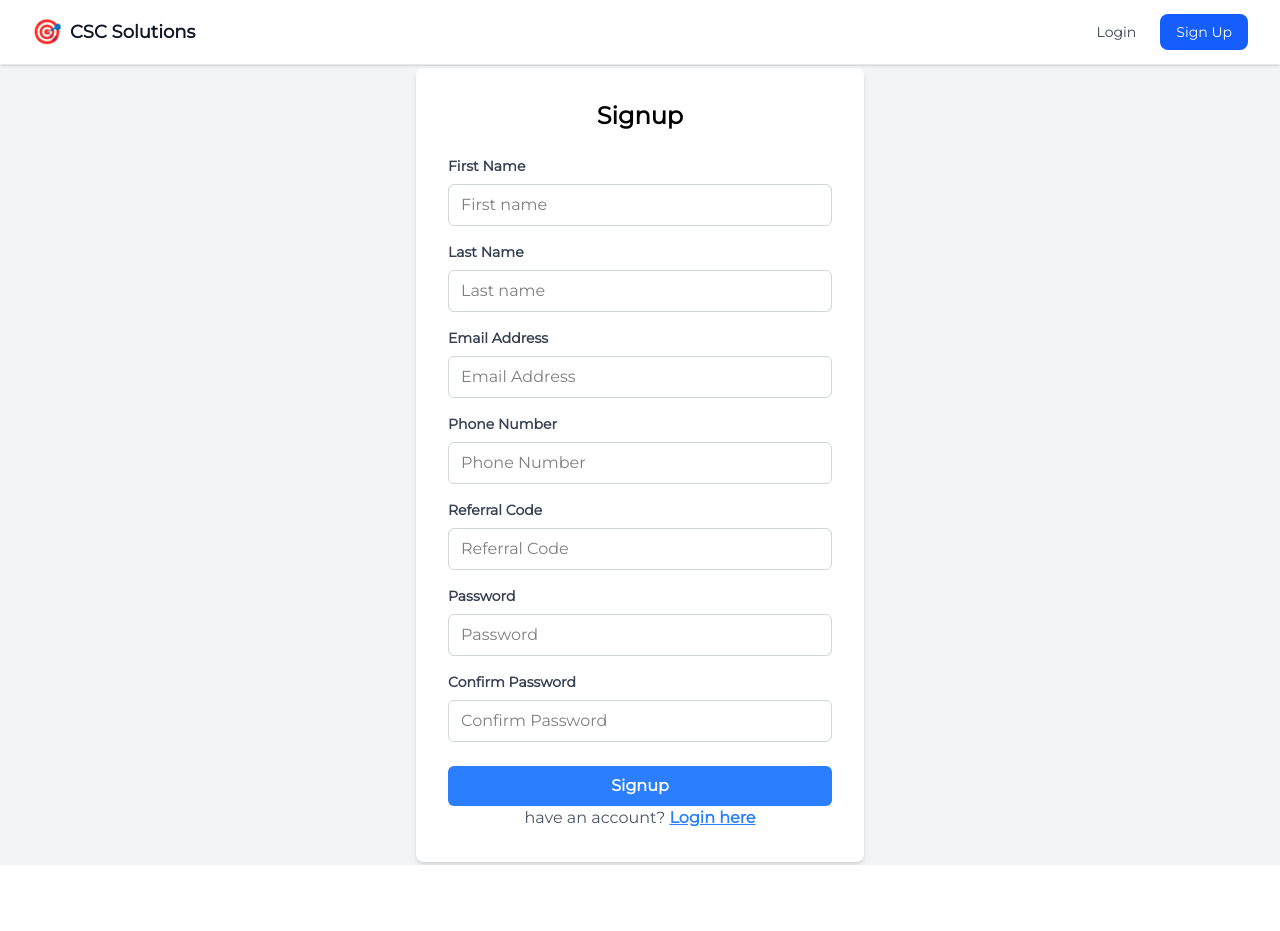
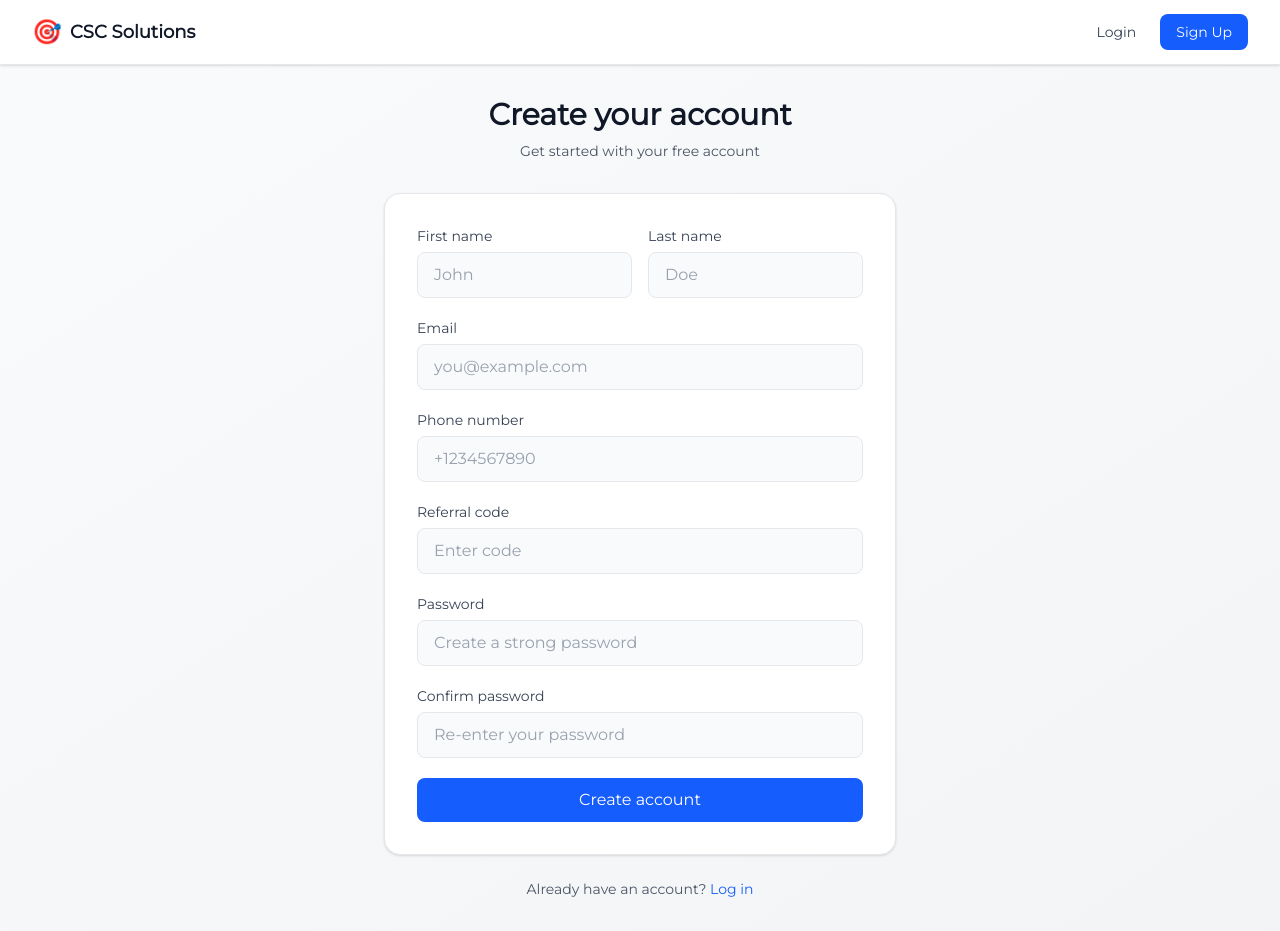
Before and after one commit to dipu-developer/csc-frontend, a React (Vite) app: page /signup in a window 1280 px wide. Before the commit the page ends 865 px from the top, so only its background shows below. Built offline with nearby package versions, Linux system fonts and the light colour scheme.

Commit message:
Changed Login and SignUp UI

```diff
--- a/src/Pages/Login.jsx
+++ b/src/Pages/Login.jsx
@@ -66,50 +66,74 @@ function Login() {
 	};
 
 	return (
-		<div className="min-h-screen flex w-full items-center justify-center bg-gray-100">
-			<div className="bg-white p-8 rounded-lg shadow-md w-full max-w-md">
-				<h2 className="text-2xl font-bold mb-6 text-center">Login</h2>
-				<form onSubmit={handleLogin}>
-					<div className="mb-4">
-						<label className="block text-gray-700 text-sm font-bold mb-2">
-							Email Address
+		<div className="min-h-screen w-full flex items-center justify-center bg-linear-to-br from-gray-50 to-gray-100 px-4">
+			<div className="w-full max-w-md">
+				<div className="text-center mb-8">
+					<h1 className="text-3xl font-semibold text-gray-900 mb-2">
+						Welcome back
+					</h1>
+					<p className="text-gray-600 text-sm">
+						Sign in to continue to your account
+					</p>
+				</div>
+
+				<div className="bg-white rounded-2xl shadow-sm border border-gray-200 p-8">
+					<form onSubmit={handleLogin} className="space-y-5">
+						<div>
+							<label
+								htmlFor="email"
+								className="block text-sm font-medium text-gray-700 mb-1.5"
+							>
+								Email
 							</label>
 							<input
+								id="email"
 								type="email"
 								name="email"
 								value={formData.email}
 								onChange={handleChange}
-							className="w-full px-3 py-2 border border-gray-300 rounded-md focus:outline-none focus:ring-2 focus:ring-blue-500"
-							placeholder="Email Address"
+								className="w-full px-4 py-2.5 bg-gray-50 border border-gray-200 rounded-lg focus:outline-none focus:ring-2 focus:ring-blue-500 focus:border-transparent transition-all text-gray-900 placeholder-gray-400"
+								placeholder="you@example.com"
 								required
 							/>
 						</div>
 
-					<div className="mb-6">
-						<label className="block text-gray-700 text-sm font-bold mb-2">
+						<div>
+							<label
+								htmlFor="password"
+								className="block text-sm font-medium text-gray-700 mb-1.5"
+							>
 								Password
 							</label>
 							<div className="relative">
 								<input
+									id="password"
 									type={showPassword ? "text" : "password"}
 									name="password"
 									value={formData.password}
 									onChange={handleChange}
-								className="w-full px-3 py-2 border border-gray-300 rounded-md focus:outline-none focus:ring-2 focus:ring-blue-500 pr-10"
-								placeholder="Password"
+									className="w-full px-4 py-2.5 bg-gray-50 border border-gray-200 rounded-lg focus:outline-none focus:ring-2 focus:ring-blue-500 focus:border-transparent transition-all text-gray-900 placeholder-gray-400 pr-11"
+									placeholder="Enter your password"
 									required
 								/>
 								<button
 									type="button"
-								onClick={() => setShowPassword(!showPassword)}
-								className="absolute inset-y-0 right-0 px-3 flex items-center text-gray-500 hover:text-gray-700 focus:outline-none"
+									onClick={() =>
+										setShowPassword(!showPassword)
+									}
+									className="absolute right-3 top-1/2 -translate-y-1/2 text-gray-400 hover:text-gray-600 focus:outline-none transition-colors"
+									aria-label={
+										showPassword
+											? "Hide password"
+											: "Show password"
+									}
 								>
 									{showPassword ? (
 										<svg
 											xmlns="http://www.w3.org/2000/svg"
 											fill="none"
 											viewBox="0 0 24 24"
-										strokeWidth={1.5}
+											strokeWidth={2}
 											stroke="currentColor"
 											className="w-5 h-5"
 										>
@@ -124,7 +148,7 @@ function Login() {
 											xmlns="http://www.w3.org/2000/svg"
 											fill="none"
 											viewBox="0 0 24 24"
-										strokeWidth={1.5}
+											strokeWidth={2}
 											stroke="currentColor"
 											className="w-5 h-5"
 										>
@@ -142,28 +166,32 @@ function Login() {
 									)}
 								</button>
 							</div>
+						</div>
+
 						{error && (
-							<p className="text-red-500 text-sm mt-1">{error}</p>
+							<div className="bg-red-50 border border-red-200 text-red-700 px-4 py-3 rounded-lg text-sm">
+								{error}
+							</div>
 						)}
-					</div>
 
 						<button
 							type="submit"
-						className="w-full bg-blue-500 text-white font-bold py-2 px-4 rounded-md hover:bg-blue-600 transition duration-200 mb-4"
+							className="w-full bg-blue-600 text-white font-medium py-2.5 rounded-lg hover:bg-blue-700 focus:outline-none focus:ring-2 focus:ring-blue-500 focus:ring-offset-2 transition-colors"
 						>
-						Login
+							Log in
 						</button>
 					</form>
+				</div>
 
-				<div className="text-center">
-					<span className="text-gray-600">No account? </span>
+				<p className="text-center mt-6 text-sm text-gray-600">
+					Don't have an account?{" "}
 					<Link
 						to="/signup"
-						className="text-blue-500 font-bold hover:text-blue-700 underline cursor-pointer"
+						className="text-blue-600 font-medium hover:text-blue-700 transition-colors"
 					>
-						Signup here
+						Sign up
 					</Link>
-				</div>
+				</p>
 			</div>
 		</div>
 	);
--- a/src/Pages/Signup.jsx
+++ b/src/Pages/Signup.jsx
@@ -12,6 +12,7 @@ function Signup() {
 		confirmPassword: "",
 		referralCode: "",
 	});
+	const [error, setError] = useState("");
 
 	const navigate = useNavigate();
 
@@ -21,13 +22,14 @@ function Signup() {
 			...prevData,
 			[name]: value,
 		}));
+		setError("");
 	};
 
 	const handleSignup = async (e) => {
 		e.preventDefault();
 
 		if (formData.password !== formData.confirmPassword) {
-			alert("Passwords do not match");
+			setError("Passwords do not match");
 			return;
 		}
 
@@ -74,146 +76,191 @@ function Signup() {
 				let errorMessage = data.message || "Signup failed";
 				if (data.errors) {
 					const errorDetails = Object.entries(data.errors)
-						.map(([field, msgs]) => `${field}: ${msgs}`)
+						.map(([field, msgs]) => `${field}: ${msgs.join(", ")}`)
 						.join("\n");
 					errorMessage += `\n${errorDetails}`;
 				}
-				alert(errorMessage);
+				setError(errorMessage);
 			} else {
-				alert("An error occurred. Please try again.");
+				setError("An error occurred. Please try again.");
 			}
 		}
 	};
 
 	return (
-		<div className="min-h-screen w-full flex items-center justify-center bg-gray-100">
-			<div className="bg-white p-8 rounded-lg shadow-md w-full max-w-md">
-				<h2 className="text-2xl font-bold mb-6 text-center">Signup</h2>
-				<form onSubmit={handleSignup}>
-					<div className="mb-4">
-						<label className="block text-gray-700 text-sm font-bold mb-2">
-							First Name
+		<div className="min-h-screen w-full flex items-center justify-center bg-linear-to-br from-gray-50 to-gray-100 px-4 py-8">
+			<div className="w-full max-w-lg">
+				<div className="text-center mb-8">
+					<h1 className="text-3xl font-semibold text-gray-900 mb-2">
+						Create your account
+					</h1>
+					<p className="text-gray-600 text-sm">
+						Get started with your free account
+					</p>
+				</div>
+
+				<div className="bg-white rounded-2xl shadow-sm border border-gray-200 p-8">
+					<form onSubmit={handleSignup} className="space-y-5">
+						<div className="grid grid-cols-2 gap-4">
+							<div>
+								<label
+									htmlFor="firstName"
+									className="block text-sm font-medium text-gray-700 mb-1.5"
+								>
+									First name
 								</label>
 								<input
+									id="firstName"
 									type="text"
 									name="firstName"
 									value={formData.firstName}
 									onChange={handleChange}
-							className="w-full px-3 py-2 border border-gray-300 rounded-md focus:outline-none focus:ring-2 focus:ring-blue-500"
-							placeholder="First name"
+									className="w-full px-4 py-2.5 bg-gray-50 border border-gray-200 rounded-lg focus:outline-none focus:ring-2 focus:ring-blue-500 focus:border-transparent transition-all text-gray-900 placeholder-gray-400"
+									placeholder="John"
 									required
 								/>
 							</div>
 
-					<div className="mb-4">
-						<label className="block text-gray-700 text-sm font-bold mb-2">
-							Last Name
+							<div>
+								<label
+									htmlFor="lastName"
+									className="block text-sm font-medium text-gray-700 mb-1.5"
+								>
+									Last name
 								</label>
 								<input
+									id="lastName"
 									type="text"
 									name="lastName"
 									value={formData.lastName}
 									onChange={handleChange}
-							className="w-full px-3 py-2 border border-gray-300 rounded-md focus:outline-none focus:ring-2 focus:ring-blue-500"
-							placeholder="Last name"
+									className="w-full px-4 py-2.5 bg-gray-50 border border-gray-200 rounded-lg focus:outline-none focus:ring-2 focus:ring-blue-500 focus:border-transparent transition-all text-gray-900 placeholder-gray-400"
+									placeholder="Doe"
+									required
+								/>
+							</div>
+						</div>
+
+						<div>
+							<label
+								htmlFor="email"
+								className="block text-sm font-medium text-gray-700 mb-1.5"
+							>
+								Email
+							</label>
+							<input
+								id="email"
+								type="email"
+								name="email"
+								value={formData.email}
+								onChange={handleChange}
+								className="w-full px-4 py-2.5 bg-gray-50 border border-gray-200 rounded-lg focus:outline-none focus:ring-2 focus:ring-blue-500 focus:border-transparent transition-all text-gray-900 placeholder-gray-400"
+								placeholder="you@example.com"
 								required
 							/>
 						</div>
 
-					<div className="mb-4">
-						<label className="block text-gray-700 text-sm font-bold mb-2">
-							Email Address
+						<div>
+							<label
+								htmlFor="phoneNumber"
+								className="block text-sm font-medium text-gray-700 mb-1.5"
+							>
+								Phone number
 							</label>
 							<input
-							type="email"
-							name="email"
-							value={formData.email}
-							onChange={handleChange}
-							className="w-full px-3 py-2 border border-gray-300 rounded-md focus:outline-none focus:ring-2 focus:ring-blue-500"
-							placeholder="Email Address"
-							required
-						/>
-					</div>
-
-					<div className="mb-4">
-						<label className="block text-gray-700 text-sm font-bold mb-2">
-							Phone Number
-						</label>
-						<input
+								id="phoneNumber"
 								type="tel"
 								maxLength="12"
 								name="phoneNumber"
 								value={formData.phoneNumber}
 								onChange={handleChange}
-							className="w-full px-3 py-2 border border-gray-300 rounded-md focus:outline-none focus:ring-2 focus:ring-blue-500"
-							placeholder="Phone Number"
+								className="w-full px-4 py-2.5 bg-gray-50 border border-gray-200 rounded-lg focus:outline-none focus:ring-2 focus:ring-blue-500 focus:border-transparent transition-all text-gray-900 placeholder-gray-400"
+								placeholder="+1234567890"
 								required
 							/>
 						</div>
 
-					<div className="mb-4">
-						<label className="block text-gray-700 text-sm font-bold mb-2">
-							Referral Code
+						<div>
+							<label
+								htmlFor="referralCode"
+								className="block text-sm font-medium text-gray-700 mb-1.5"
+							>
+								Referral code
 							</label>
 							<input
+								id="referralCode"
 								type="text"
 								name="referralCode"
 								value={formData.referralCode}
 								onChange={handleChange}
-							className="w-full px-3 py-2 border border-gray-300 rounded-md focus:outline-none focus:ring-2 focus:ring-blue-500"
-							placeholder="Referral Code"
+								className="w-full px-4 py-2.5 bg-gray-50 border border-gray-200 rounded-lg focus:outline-none focus:ring-2 focus:ring-blue-500 focus:border-transparent transition-all text-gray-900 placeholder-gray-400"
+								placeholder="Enter code"
 								required
 							/>
 						</div>
 
-					<div className="mb-4">
-						<label className="block text-gray-700 text-sm font-bold mb-2">
+						<div>
+							<label
+								htmlFor="password"
+								className="block text-sm font-medium text-gray-700 mb-1.5"
+							>
 								Password
 							</label>
 							<input
+								id="password"
 								type="password"
 								name="password"
 								value={formData.password}
 								onChange={handleChange}
-							className="w-full px-3 py-2 border border-gray-300 rounded-md focus:outline-none focus:ring-2 focus:ring-blue-500"
-							placeholder="Password"
+								className="w-full px-4 py-2.5 bg-gray-50 border border-gray-200 rounded-lg focus:outline-none focus:ring-2 focus:ring-blue-500 focus:border-transparent transition-all text-gray-900 placeholder-gray-400"
+								placeholder="Create a strong password"
 								required
 							/>
 						</div>
 
-					<div className="mb-6">
-						<label className="block text-gray-700 text-sm font-bold mb-2">
-							Confirm Password
+						<div>
+							<label
+								htmlFor="confirmPassword"
+								className="block text-sm font-medium text-gray-700 mb-1.5"
+							>
+								Confirm password
 							</label>
 							<input
+								id="confirmPassword"
 								type="password"
 								name="confirmPassword"
 								value={formData.confirmPassword}
 								onChange={handleChange}
-							className="w-full px-3 py-2 border border-gray-300 rounded-md focus:outline-none focus:ring-2 focus:ring-blue-500"
-							placeholder="Confirm Password"
+								className="w-full px-4 py-2.5 bg-gray-50 border border-gray-200 rounded-lg focus:outline-none focus:ring-2 focus:ring-blue-500 focus:border-transparent transition-all text-gray-900 placeholder-gray-400"
+								placeholder="Re-enter your password"
 								required
 							/>
 						</div>
 
-					<div className="flex gap-4">
+						{error && (
+							<div className="bg-red-50 border border-red-200 text-red-700 px-4 py-3 rounded-lg text-sm whitespace-pre-line">
+								{error}
+							</div>
+						)}
+
 						<button
 							type="submit"
-							className="flex-1 bg-blue-500 text-white font-bold py-2 px-4 rounded-md hover:bg-blue-600 transition duration-200"
+							className="w-full bg-blue-600 text-white font-medium py-2.5 rounded-lg hover:bg-blue-700 focus:outline-none focus:ring-2 focus:ring-blue-500 focus:ring-offset-2 transition-colors"
 						>
-							Signup
+							Create account
 						</button>
+					</form>
 				</div>
-					<div className="text-center">
-						<span className="text-gray-600">have an account? </span>
+
+				<p className="text-center mt-6 text-sm text-gray-600">
+					Already have an account?{" "}
 					<Link
 						to="/login"
-							className="text-blue-500 font-bold hover:text-blue-700 underline cursor-pointer"
+						className="text-blue-600 font-medium hover:text-blue-700 transition-colors"
 					>
-							Login here
+						Log in
 					</Link>
-					</div>
-				</form>
+				</p>
 			</div>
 		</div>
 	);
```
Lines whose indentation alone changed are shown as unchanged.
